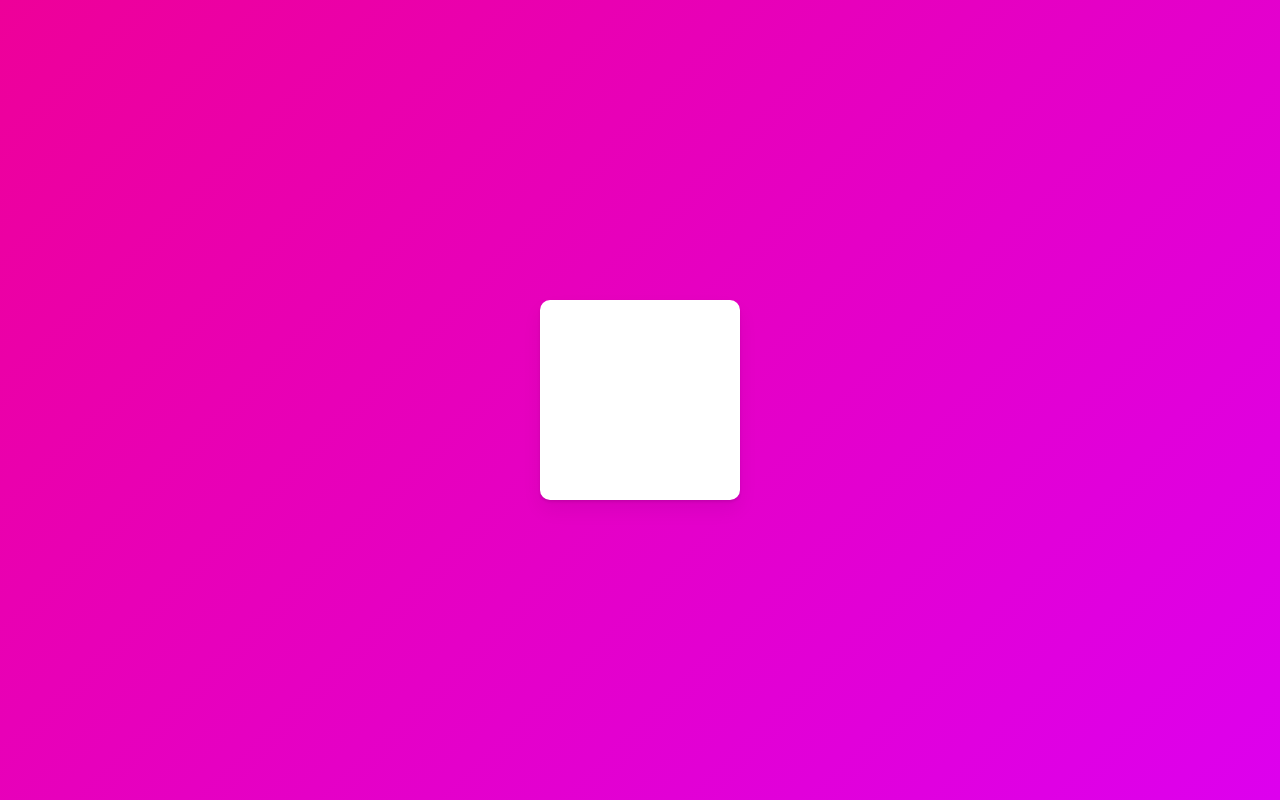
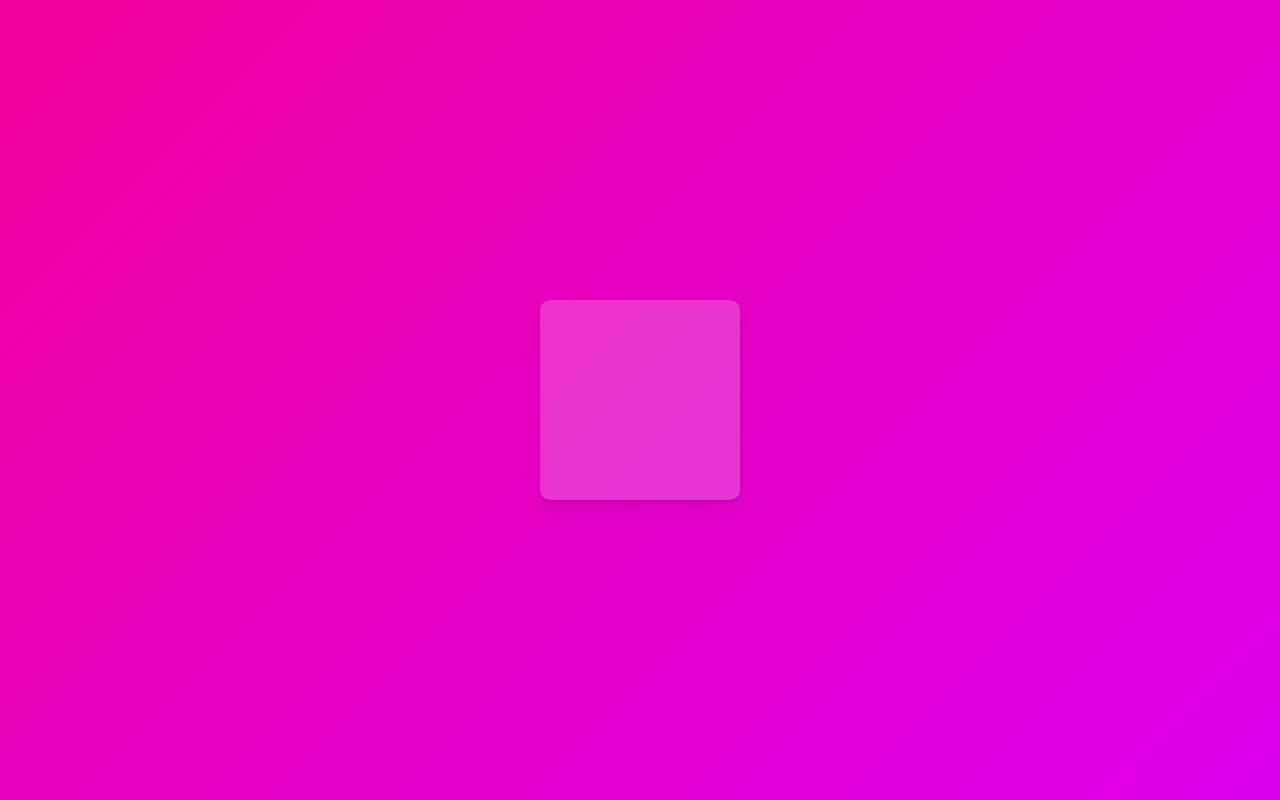
Before and after one commit to aajju/react-master-todo, a React (Create React App) app: page / in a window 1280 px wide. Built offline with nearby package versions, Linux system fonts and the light colour scheme.

Commit message:
animation with motion

```diff
--- a/package.json
+++ b/package.json
@@ -10,6 +10,7 @@
     "@types/node": "^16.11.18",
     "@types/react": "^17.0.38",
     "@types/react-dom": "^17.0.11",
+    "framer-motion": "^5.6.0",
     "react": "^17.0.2",
     "react-beautiful-dnd": "^13.1.0",
     "react-dom": "^17.0.2",
--- a/src/App.tsx
+++ b/src/App.tsx
@@ -1,4 +1,5 @@
 import styled from "styled-components";
+import { motion } from "framer-motion";
 
 const Wrapper = styled.div`
   height: 100vh;
@@ -8,18 +9,73 @@ const Wrapper = styled.div`
   align-items: center;
 `;
 
-const Box = styled.div`
+const Box1 = styled(motion.div)`
+  display: grid;
+  grid-template-columns: repeat(2, 1fr);
   width: 200px;
   height: 200px;
-  background-color: white;
+  background-color: rgba(255, 255, 255, 0.2);
   border-radius: 10px;
   box-shadow: 0 2px 3px rgba(0, 0, 0, 0.1), 0 10px 20px rgba(0, 0, 0, 0.06);
 `;
 
+const Circle = styled(motion.div)`
+  width: 70px;
+  height: 70px;
+  border-radius: 50%;
+  background-color: white;
+  place-self: center;
+`;
+
+const BoxVariants = {
+  start: {
+    scale: 0,
+  },
+  end: {
+    scale: 1,
+    transition: {
+      type: "spring",
+      duration: 0.3,
+      delayChildren: 0.25,
+      staggerChildren: 0.2,
+    },
+  },
+};
+
+const CircleVariants = {
+  start: {
+    opacity: 0,
+    y: 10,
+  },
+  end: {
+    y: 0,
+    opacity: 1,
+  },
+};
+
 function App() {
   return (
     <Wrapper>
-      <Box />
+      <Box1
+        drag="x"
+        dragConstraints={{ left: 0, right: 500 }}
+        dragSnapToOrigin={true}
+        dragElastic={0.9}
+        whileHover={{ scale: 1.2, rotate: 90 }}
+        whileTap={{
+          scale: 0.8,
+          rotate: -90,
+          borderRadius: "30%",
+        }}
+        variants={BoxVariants}
+        initial="start"
+        animate="end"
+      >
+        {/* <Circle variants={CircleVariants} />
+        <Circle variants={CircleVariants} />
+        <Circle variants={CircleVariants} />
+        <Circle variants={CircleVariants} /> */}
+      </Box1>
     </Wrapper>
   );
 }
```
Also changed, not shown: 1 other file (tests, documents, lock files or other folders).
